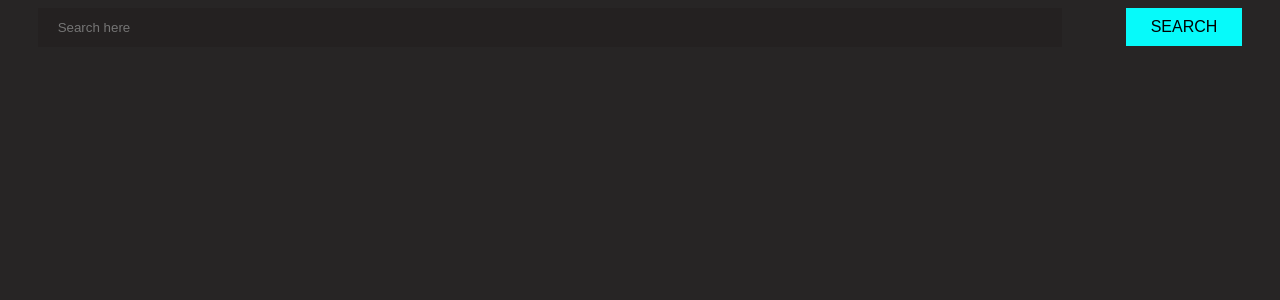
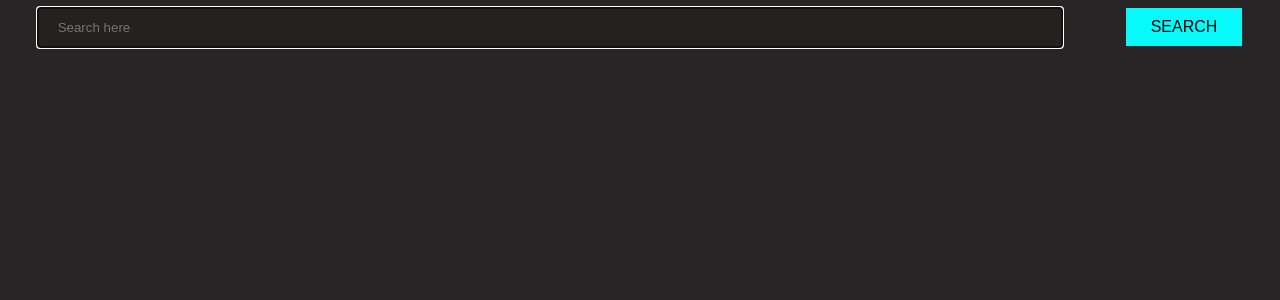
Before and after one commit to aminghs/tidal-assignment, a React (Create React App) app: page / in a window 1280 px wide. Shown: the top 300 px of the page. Built offline with nearby package versions, Linux system fonts and the light colour scheme.

Commit message:
Web accessibility

```diff
--- a/src/components/Album/index.js
+++ b/src/components/Album/index.js
@@ -21,10 +21,10 @@ const Album = ( props ) => {
             <thead>
               <tr>
                 <th>#</th>
-                <th>Title</th>
-                <th>Artist</th>
-                <th>Time</th>
-                <th>Released</th>
+                <th scope='col'>Title</th>
+                <th scope='col'>Artist</th>
+                <th scope='col'>Time</th>
+                <th scope='col'>Released</th>
               </tr>
             </thead>
             {album.map((track, index) =>  <tbody key={track.id}>
--- a/src/components/SearchBar/index.css
+++ b/src/components/SearchBar/index.css
@@ -1,4 +1,4 @@
-input[type=text] {
+input[type=search] {
     width: 80%;
     padding: 12px 20px;
     margin: 8px 0;
--- a/src/components/SearchBar/index.js
+++ b/src/components/SearchBar/index.js
@@ -32,10 +32,11 @@ const SearchBar = () => {
             <form onSubmit={(e) => submitHandler(e.target.value)} >
                 <input
                     placeholder='Search here'
-                    type='text'
+                    type='search'
                     onChange={(e) => changeHandler(e.target.value)}
                     value={searchQuery}
-                    onKeyDown={autoComplete}/>
+                    autoFocus
+                    ariaAutocomplete='list'/>
                 <button type='button' className='search-button'>SEARCH</button>
             </form>
            {autoComplete && <div className='search-result-container' style={{ display: searchQuery ? 'block' : 'none' }}>
```
